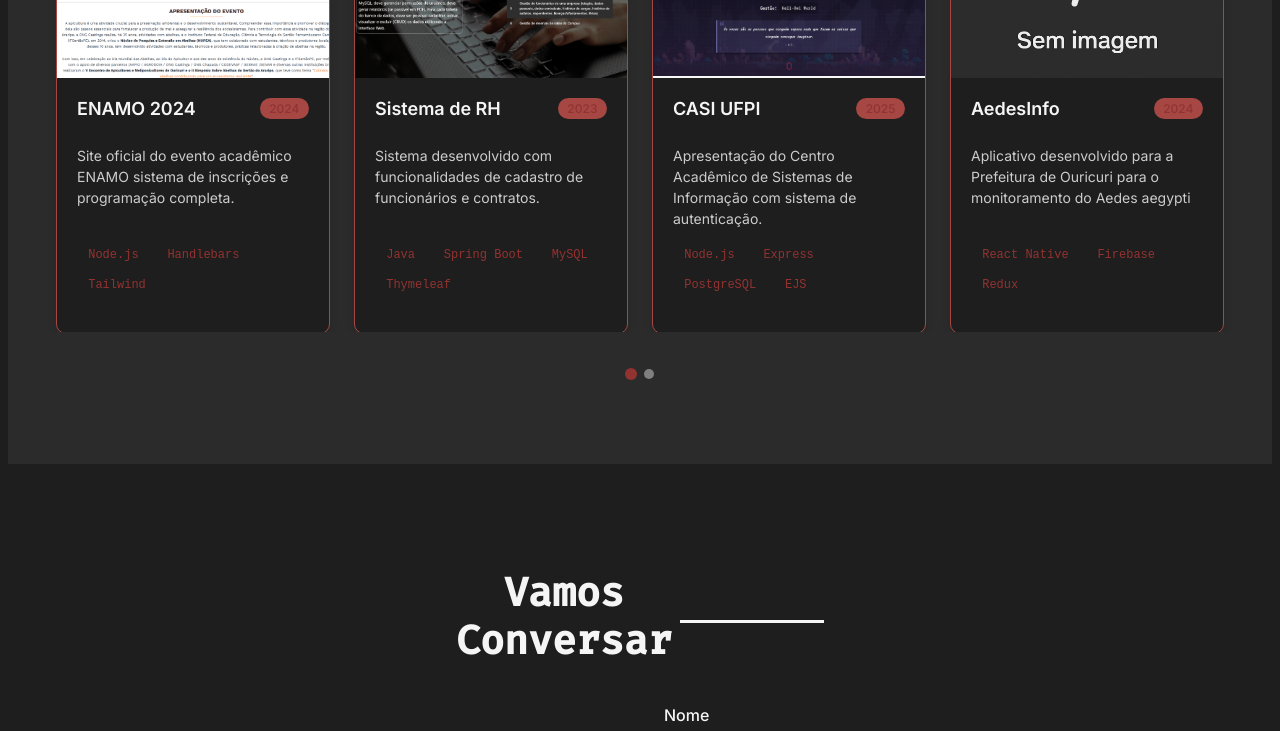
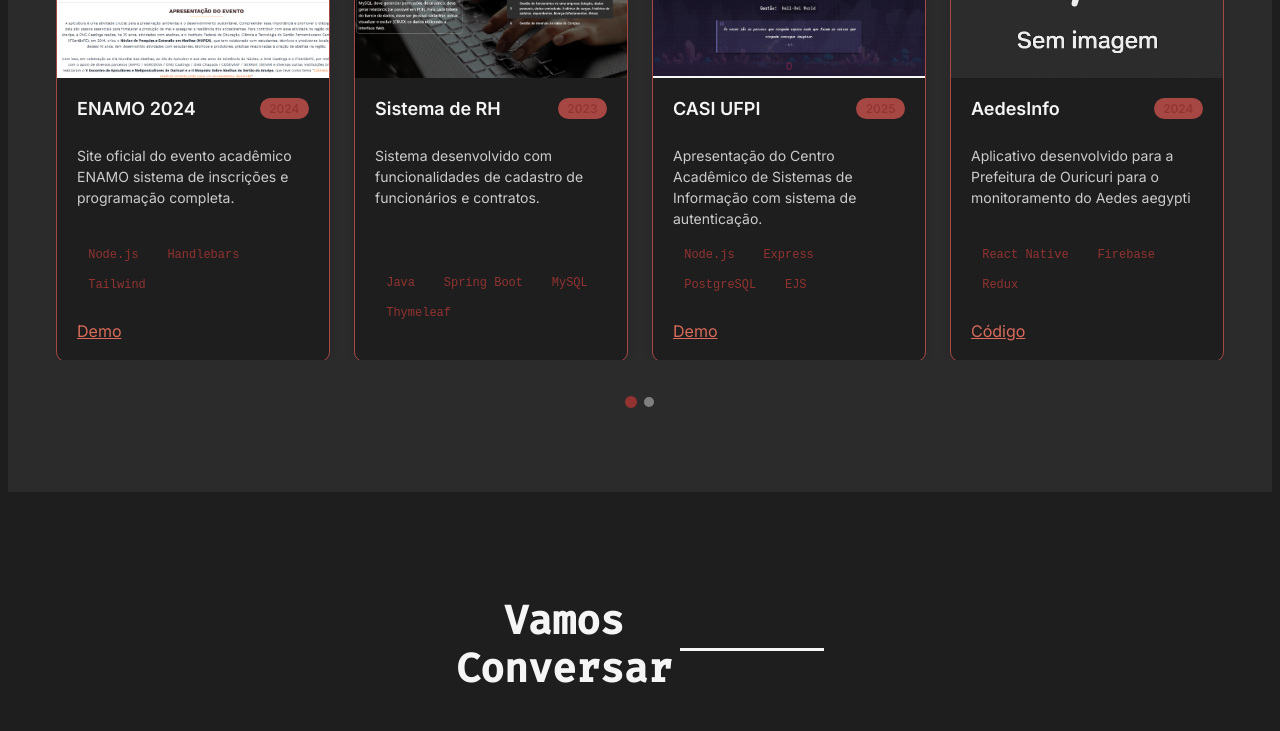
Before and after one commit to aIlyson/webprt, a Next.js app: page / in a window 1280 px wide. Shown: the part 1843-2574 px from the top of the page. Built offline with nearby package versions, Linux system fonts and the light colour scheme.

Commit message:
feat: configure const Motion

```diff
--- a/src/common/components/Section/Section.tsx
+++ b/src/common/components/Section/Section.tsx
@@ -1,5 +1,5 @@
 import React from "react";
-import { motion } from "framer-motion";
+import { motion as Motion } from "framer-motion";
 import styles from "./Section.module.css";
 
 interface SectionProps {
@@ -35,7 +35,7 @@ export const Section: React.FC<SectionProps> = ({
   }[padding];
 
   return (
-    <motion.section
+    <Motion.section
       id={id}
       className={`${styles.section} ${bgClass} ${paddingClass} ${className}`}
       initial={{ opacity: 0, y: 40 }}
@@ -46,6 +46,6 @@ export const Section: React.FC<SectionProps> = ({
       <div className={`${styles.container} ${fullWidth ? styles.fullWidth : ''}`}>
         {children}
       </div>
-    </motion.section>
+    </Motion.section>
   );
 };
--- a/src/common/components/Title/Title.tsx
+++ b/src/common/components/Title/Title.tsx
@@ -1,6 +1,8 @@
 import React from "react";
 import { motion } from "framer-motion";
 import styles from "./Title.module.css";
+
+const Motion = motion;
 
 interface TitleProps {
   level?: 1 | 2 | 3 | 4 | 5 | 6;
@@ -47,14 +49,16 @@ export const Title: React.FC<TitleProps> = ({
   }[align];
 
   return (
-    <motion.div
+    <Motion.div
       className={`${styles.titleWrapper} ${alignClass}`}
       initial={{ opacity: 0, y: 20 }}
       whileInView={{ opacity: 1, y: 0 }}
       viewport={{ once: true }}
       transition={{ duration: 0.5, delay: level * 0.1 }}
     >
-      <Tag className={`${styles.title} ${sizeClass} ${colorClass} ${className}`}>
+      <Tag
+        className={`${styles.title} ${sizeClass} ${colorClass} ${className}`}
+      >
         {withBrackets ? (
           <>
             <span className={styles.bracket}>&lt;</span>
@@ -65,8 +69,12 @@ export const Title: React.FC<TitleProps> = ({
           children
         )}
         {withUnderline && (
-          <motion.div
-            className={`${styles.underline} ${styles[`underline${color.charAt(0).toUpperCase() + color.slice(1)}`]}`}
+          <Motion.div
+            className={`${styles.underline} ${
+              styles[
+                `underline${color.charAt(0).toUpperCase() + color.slice(1)}`
+              ]
+            }`}
             initial={{ scaleX: 0 }}
             whileInView={{ scaleX: 1 }}
             viewport={{ once: true }}
@@ -74,6 +82,6 @@ export const Title: React.FC<TitleProps> = ({
           />
         )}
       </Tag>
-    </motion.div>
+    </Motion.div>
   );
 };
--- a/src/containers/footer/index.tsx
+++ b/src/containers/footer/index.tsx
@@ -3,7 +3,6 @@ import { motion } from "framer-motion";
 import styles from './Footer.module.css';
 import { GithubIcon } from "../../common/svg/SocialIcons";
 import { OutlookIcon } from "../../common/svg/OutlookIcon";
-
 
 const MotionFooter = motion.footer;
 const MotionLink = motion.a;
--- a/src/containers/projects/index.tsx
+++ b/src/containers/projects/index.tsx
@@ -137,9 +137,7 @@ const Projects: React.FC = () => {
     setSelectedProject(project);
   };
 
-  const closeModal = () => {
-    setSelectedProject(null);
-  };
+  const closeModal = () => setSelectedProject(null);
 
   return (
     <Section id="projects" bg="surface" padding="lg">
@@ -219,6 +217,39 @@ const Projects: React.FC = () => {
                           </span>
                         ))}
                       </div>
+
+                      {(project.links.demo !== "#private" ||
+                        project.links.code !== "#private") && (
+                        <div
+                          className={styles.projectLinks}
+                          style={{
+                            marginTop: "0.5rem",
+                            display: "flex",
+                            gap: "1rem",
+                          }}
+                        >
+                          {project.links.demo !== "#private" && (
+                            <a
+                              href={project.links.demo}
+                              target="_blank"
+                              rel="noopener noreferrer"
+                              className={styles.projectButton}
+                            >
+                              Demo
+                            </a>
+                          )}
+                          {project.links.code !== "#private" && (
+                            <a
+                              href={project.links.code}
+                              target="_blank"
+                              rel="noopener noreferrer"
+                              className={styles.projectButton}
+                            >
+                              Código
+                            </a>
+                          )}
+                        </div>
+                      )}
                     </div>
                   </motion.div>
                 ))}
```
